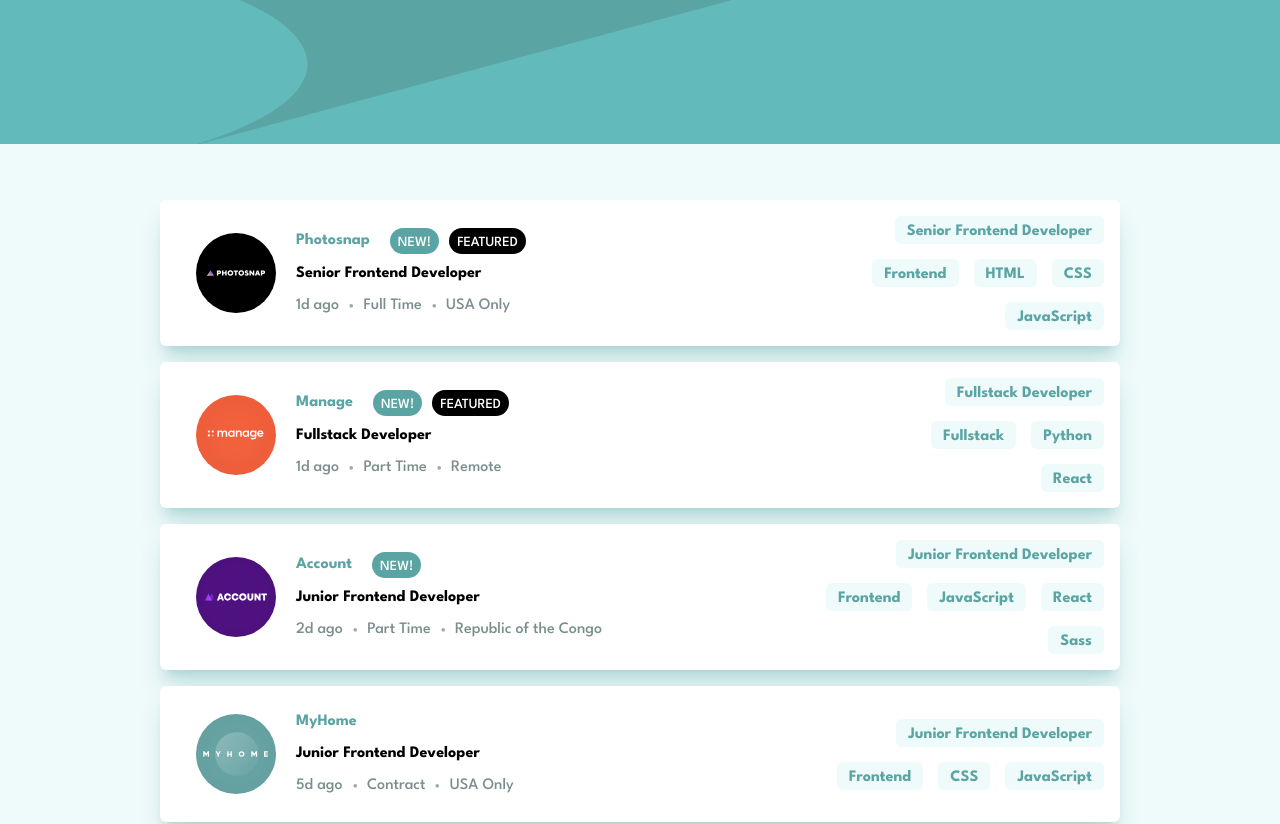
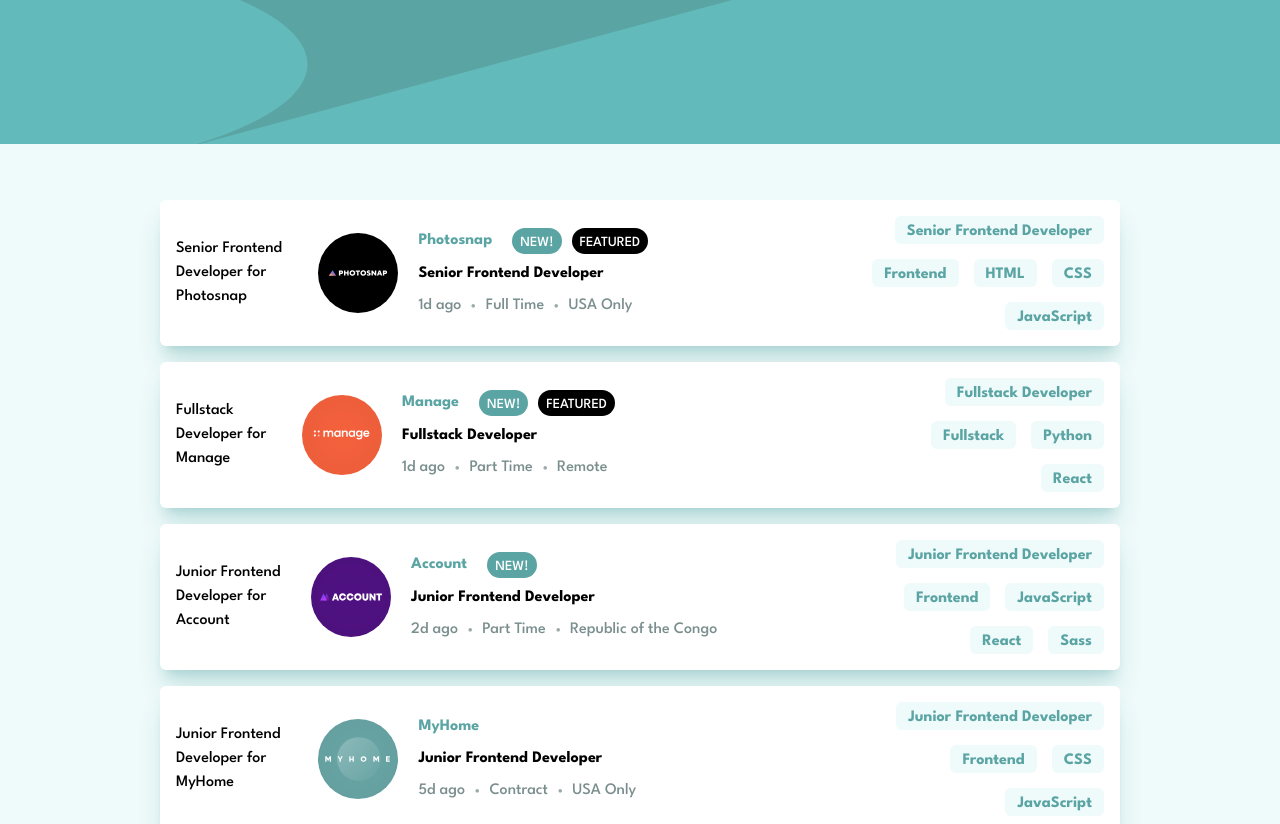
Before and after one commit to jkeohan/fe-mentor-job-listings, a React (Create React App) app: page / in a window 1280 px wide. Shown: the top 824 px of the page. Built offline with nearby package versions, Linux system fonts and the light colour scheme.

Commit message:
added text to h1

```diff
--- a/src/components/JobListings/components/JobListing/JobListing.tsx
+++ b/src/components/JobListings/components/JobListing/JobListing.tsx
@@ -12,23 +12,29 @@
     return <Tag key={tag} name={tag} />;
   });
 
-  const newAndFeaturedAriaLabelText = () => {
-    const {isNew, isFeatured} = job
-    if(isNew && isFeatured) {
-      return "This job has been recently posted and is featured"
+  const getNewAndFeaturedAriaLabelText = () => {
+    const { isNew, isFeatured } = job;
+    if (isNew && isFeatured) {
+      return 'This job has been recently posted and is featured';
     }
-    if(isNew) return "This job has been recently posted"
-    if(isFeatured) return 'This job is featured';
+    if (isNew) return 'This job has been recently posted';
+    if (isFeatured) return 'This job is featured';
 
-    return ""
-  }
+    return '';
+  };
+
+  const newAndFeaturedAriaLabelText = getNewAndFeaturedAriaLabelText()
 
   return (
     <article
+      aria-label="job listing"
       className="job-listing bg-white p-4 pt-0 md:pt-4 text-left rounded-md shadow-xl shadow-desaturated-dark-cyan/30 md:flex md:items-center md:justify-center md:gap-5"
       key={job.id}
     >
-      <h1 aria-label={`${job.position} for ${job.company}`}></h1>
+      <h1
+        aria-label={`${job.position} for ${job.company}`}
+        className="none"
+      >{`${job.position} for ${job.company}`}</h1>
       <img
         aria-hidden="true"
         src={`../assets/images/${job.logo}`}
@@ -37,7 +43,7 @@
       />
       <div className="flex-[0_1_100%]">
         <div
-          aria-label={newAndFeaturedAriaLabelText()}
+          aria-label={newAndFeaturedAriaLabelText}
           className="flex items-center gap-[10px] my-2"
         >
           <div
```
